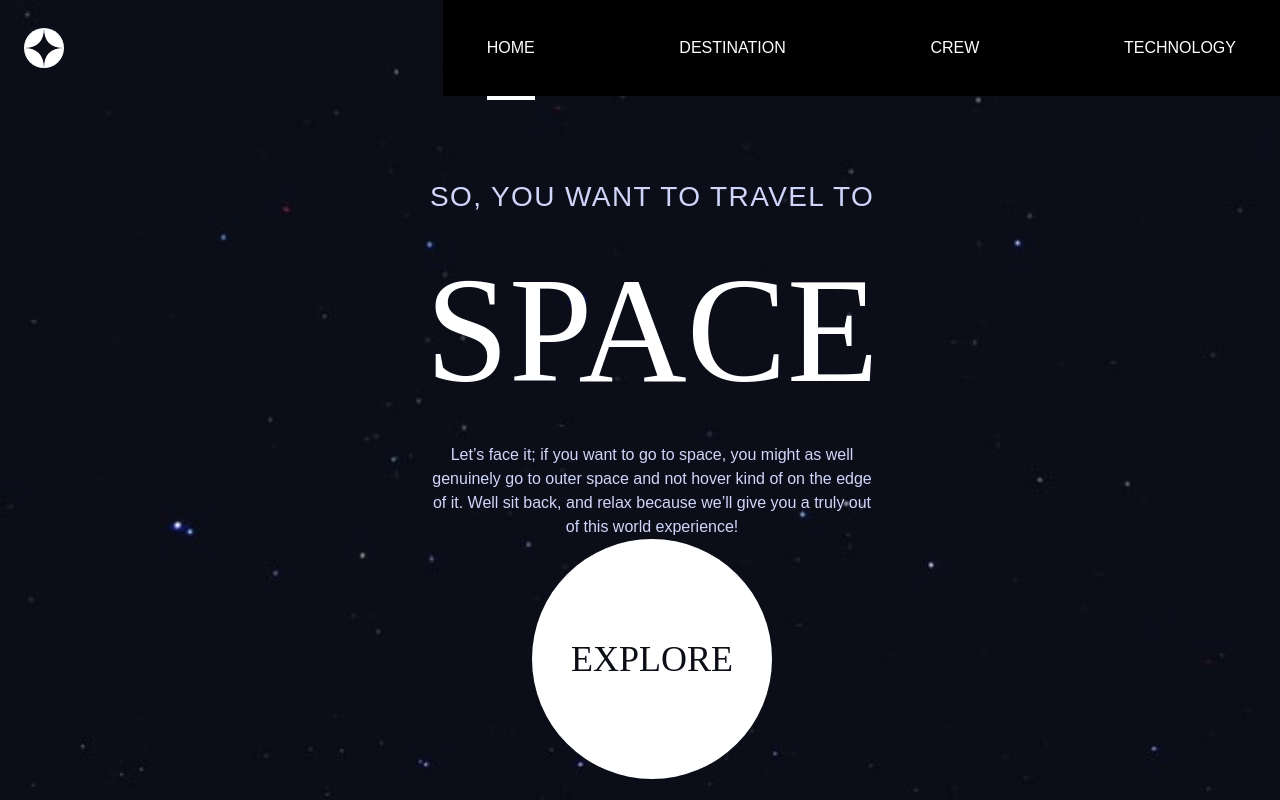
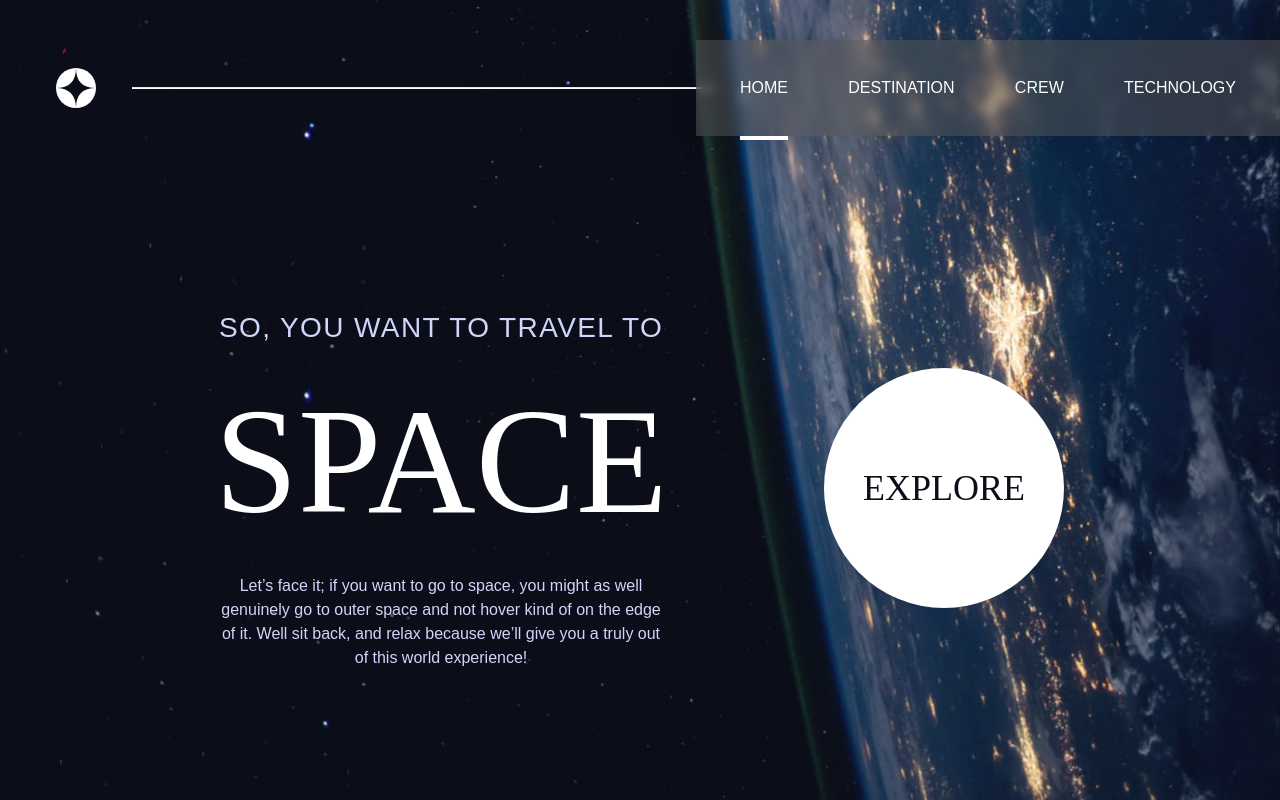
Before and after one commit to SaiSawant1/space-tourism, a Next.js app: page / in a window 1280 px wide. Built offline with nearby package versions, Linux system fonts and the light colour scheme.

Commit message:
Desktop layout completed on mobile desktop and tablet

```diff
--- a/src/app/globals.css
+++ b/src/app/globals.css
@@ -25,7 +25,8 @@ h1{
   font-family: 'Barlow Condensed', sans-serif;
 }
 .explore{
-  @apply text-p-black rounded-[50%] bg-p-white w-[150px] h-[150px] tablet:h-60 tablet:text-4xl tablet:w-60 text-center font-thin;
+  transform-style: preserve-3d;
+  @apply text-p-black rounded-[50%] bg-p-white w-[150px] h-[150px] tablet:h-60 tablet:text-4xl tablet:w-60 text-center z-10 font-thin;
 }
 .toggle_menu{
 
@@ -42,6 +43,31 @@ border: 1px solid rgba(3, 0, 0, 0.3);
 }
 .menu>ul{
   animation: ul_appear 3s;
+}
+
+
+
+@media (min-width:1280px) {
+  .home_desktop-bg{
+    margin: -56px;
+    background: rgba(87, 86, 86, 0.5);
+    box-shadow: 0 4px 30px rgba(0, 0, 0, 0.1);
+    backdrop-filter: blur(5.4px);
+    -webkit-backdrop-filter: blur(5.4px);
+  }
+  .explore:hover::before{
+    content: '';
+    position: absolute;
+    top: -80px;
+    left: -80px;
+    right: -80px;
+    bottom: -80px;
+    border-radius: 50%;
+    background: rgba(244, 235, 235, 0.2);
+    z-index: -1;
+    transform: translateZ(-1px);
+  }
+
 }
 
 @keyframes ul_appear {
--- a/src/app/layout.tsx
+++ b/src/app/layout.tsx
@@ -14,7 +14,7 @@ export default function RootLayout({
 }) {
   return (
     <html lang="en">
-      <body className="w-full h-screen  flex flex-col p-6  tablet:pl-6 tablet:pr-0 tablet:py-0 bg-no-repeat bg-cover bg-background-home-m tablet:bg-no-repeat tablet:bg-cover tablet:bg-background-home-t">
+      <body className="w-full h-screen  flex flex-col p-6  tablet:pl-6 tablet:pr-0 tablet:py-0 bg-no-repeat bg-cover bg-background-home-m tablet:bg-no-repeat tablet:bg-cover tablet:bg-background-home-t desktop:bg-background-home-d desktop:py-10 desktop:px-14">
         <Navbar/>
         {children}
       </body>
--- a/src/app/page.tsx
+++ b/src/app/page.tsx
@@ -3,7 +3,7 @@ import { ContentHome, Explore } from '@/components'
 
 export default function Home() {
   return (
-    <main className='flex flex-col mt-12 tablet:mt-20 tablet:justify-evenly justify-between grow  '>
+    <main className='flex flex-col mt-12 desktop:flex-row desktop:justify-between desktop:px-40 desktop:items-center  tablet:mt-20 tablet:justify-evenly justify-between grow  '>
       <ContentHome/>
       <Explore/>
     </main>
--- a/src/components/ContentHome.tsx
+++ b/src/components/ContentHome.tsx
@@ -4,7 +4,7 @@ import React from "react";
 
 const ContentHome = () => {
   return (
-    <div className="tablet:mx-auto w-full tablet:w-[450px] tablet:max-h-80  content_wrapper text-center flex flex-col content__center">
+    <div className="tablet:mx-auto w-full tablet:w-[450px] tablet:max-h-80 desktop:m-0 content_wrapper text-center flex flex-col content__center">
       <H5>SO, YOU WANT TO TRAVEL TO</H5>
       <H1>SPACE</H1>
       <p className="text-p-purple barlow font-[15px]">
--- a/src/components/Explore.tsx
+++ b/src/components/Explore.tsx
@@ -3,7 +3,7 @@ import React from 'react'
 const Explore = () => {
   return (
     <div className='content__center h-fit'>
-        <div className='explore content__center'>
+        <div className='explore relative content__center'>
             EXPLORE
         </div>
 
--- a/src/components/Navbar.tsx
+++ b/src/components/Navbar.tsx
@@ -1,25 +1,59 @@
-'use client'
-import Image from 'next/image'
-import React from 'react'
-import ToggleMenu from './ToggleMenu'
-import Link from 'next/link'
+"use client";
+import Image from "next/image";
+import React from "react";
+import ToggleMenu from "./ToggleMenu";
+import Link from "next/link";
 const Navbar = ({}) => {
   const [isMenuOpen, setIsMenuOpen] = React.useState(false);
   return (
-    <nav className='h-10 tablet:h-24 w-full relative flex justify-between items-center '>
-        <Image src={`/shared/logo.svg`} alt='logo' width={40} height={40} className='object-contain cursor-pointer'/>
-        <div className='tablet:flex hidden  bg-black h-full w-2/3'>
-          <ul className='justify-between items-center   flex text-p-white h-full w-full px-11'>
-            <div className='relative'><Link href='/'><li className='barlow font-thin'>HOME</li></Link><span className='absolute h-1 -bottom-10 bg-white w-full '></span></div>
-            <div><Link href='/destination'><li className='barlow'>DESTINATION</li><span></span></Link></div>
-            <div><Link href='/crew'><li className='barlow'>CREW</li></Link><span></span></div>
-            <div><Link href='/technology'><li className='barlow'>TECHNOLOGY</li><span></span></Link></div>
-          </ul>
-        </div>
-        <Image onClick={() => setIsMenuOpen(!isMenuOpen)} src={`/shared/icon-${isMenuOpen ? 'close' : 'hamburger'}.svg`} alt='logo' width={24} height={21} className='object-contain tablet:hidden cursor-pointer z-20'/>
-        {isMenuOpen && <ToggleMenu />}
+    <nav className="h-10 tablet:h-24 w-full relative flex justify-between items-center desktop:h-24 ">
+      <Image
+        src={`/shared/logo.svg`}
+        alt="logo"
+        width={40}
+        height={40}
+        className="object-contain cursor-pointer"
+      />
+      <hr className="h-0.5 w-1/2 hidden desktop:block bg-white"/>
+      <div className="tablet:flex hidden desktop:w-1/2 home_desktop-bg bg-black h-full w-2/3">
+        <ul className="justify-between items-center   flex text-p-white h-full w-full px-11">
+          <div className="relative">
+            <Link href="/">
+              <li className="barlow font-thin">HOME</li>
+            </Link>
+            <span className="absolute h-1 -bottom-10 bg-white w-full "></span>
+          </div>
+          <div>
+            <Link href="/destination">
+              <li className="barlow">DESTINATION</li>
+              <span></span>
+            </Link>
+          </div>
+          <div>
+            <Link href="/crew">
+              <li className="barlow">CREW</li>
+            </Link>
+            <span></span>
+          </div>
+          <div>
+            <Link href="/technology">
+              <li className="barlow">TECHNOLOGY</li>
+              <span></span>
+            </Link>
+          </div>
+        </ul>
+      </div>
+      <Image
+        onClick={() => setIsMenuOpen(!isMenuOpen)}
+        src={`/shared/icon-${isMenuOpen ? "close" : "hamburger"}.svg`}
+        alt="logo"
+        width={24}
+        height={21}
+        className="object-contain tablet:hidden cursor-pointer z-20"
+      />
+      {isMenuOpen && <ToggleMenu />}
     </nav>
-  )
-}
+  );
+};
 
-export default Navbar
+export default Navbar;
```
